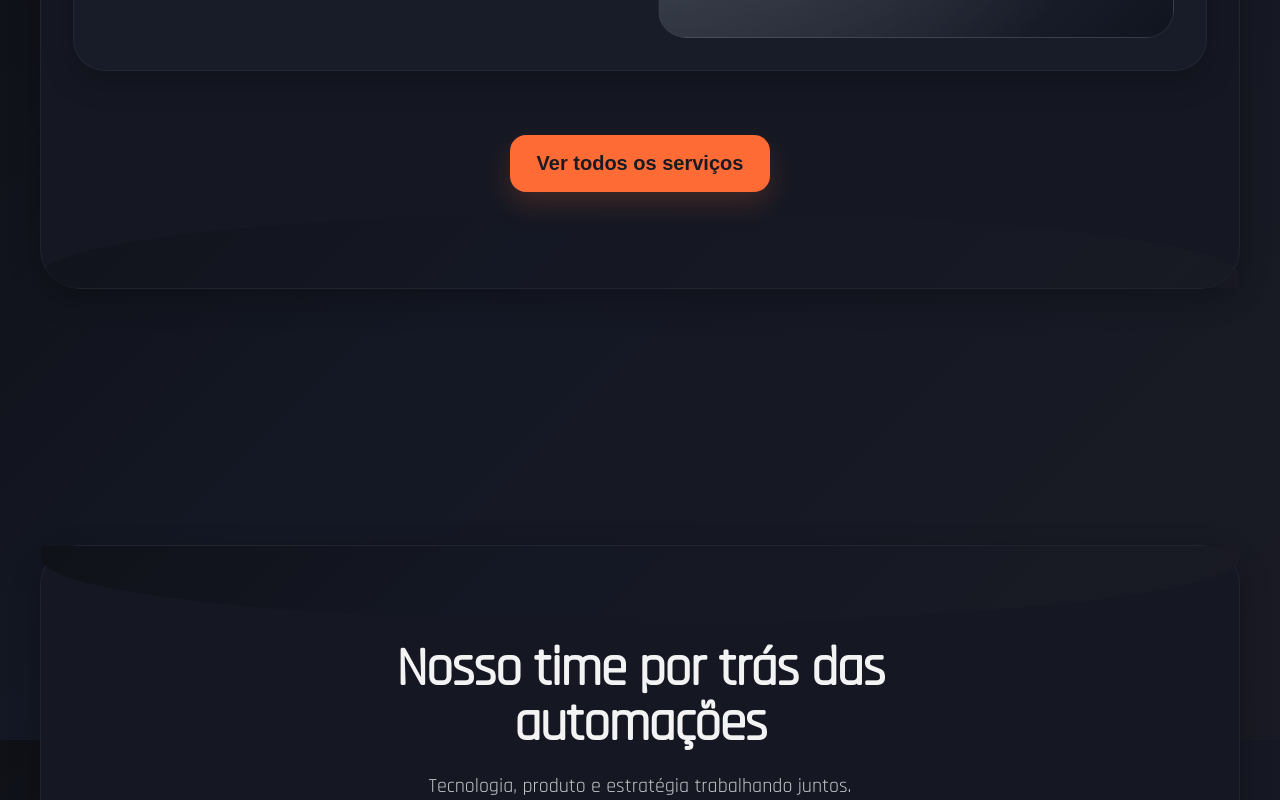
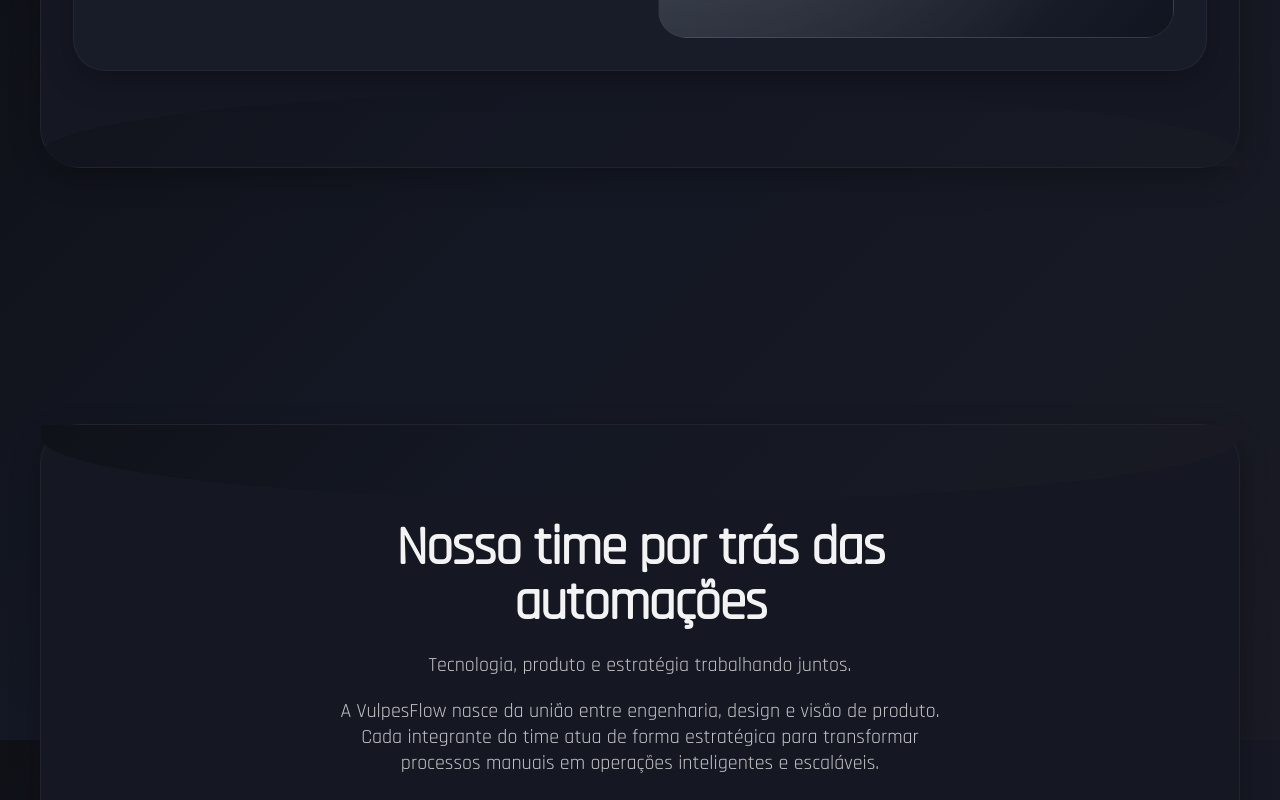
Before and after one commit to AnabelMarinho/VulpesFlow, an Angular app: page / in a window 1280 px wide. Shown: the part 6460-7260 px from the top of the page. Built offline with nearby package versions, Linux system fonts and the light colour scheme.

Commit message:
feat(home): add projects section and remove services button
- Add new Projects component to home page
- Remove unused Button import from Services component
- Clean up Services template by commenting out button container

```diff
--- a/src/app/homeSections/services/services.html
+++ b/src/app/homeSections/services/services.html
@@ -77,8 +77,8 @@
         </div>
       </article>
     </div>
-    <div class="btn-container">
+    <!-- <div class="btn-container">
       <app-button label="Ver todos os serviços"></app-button>
-    </div>
+    </div> -->
   </div>
 </section>
--- a/src/app/homeSections/services/services.ts
+++ b/src/app/homeSections/services/services.ts
@@ -3,7 +3,7 @@
 
 @Component({
   selector: 'app-services',
-  imports: [Button],
+  imports: [],
   templateUrl: './services.html',
   styleUrl: './services.css',
 })
--- a/src/app/pages/home/home.html
+++ b/src/app/pages/home/home.html
@@ -23,7 +23,9 @@
   </main>
   <app-about></app-about>
   <app-services></app-services>
+
   <app-equipe></app-equipe>
   <app-contato-cta></app-contato-cta>
+  <app-projects></app-projects>
   <app-footer></app-footer>
 </div>
```
Also changed, not shown: src/app/pages/home/home.ts (+23 -15 lines).
